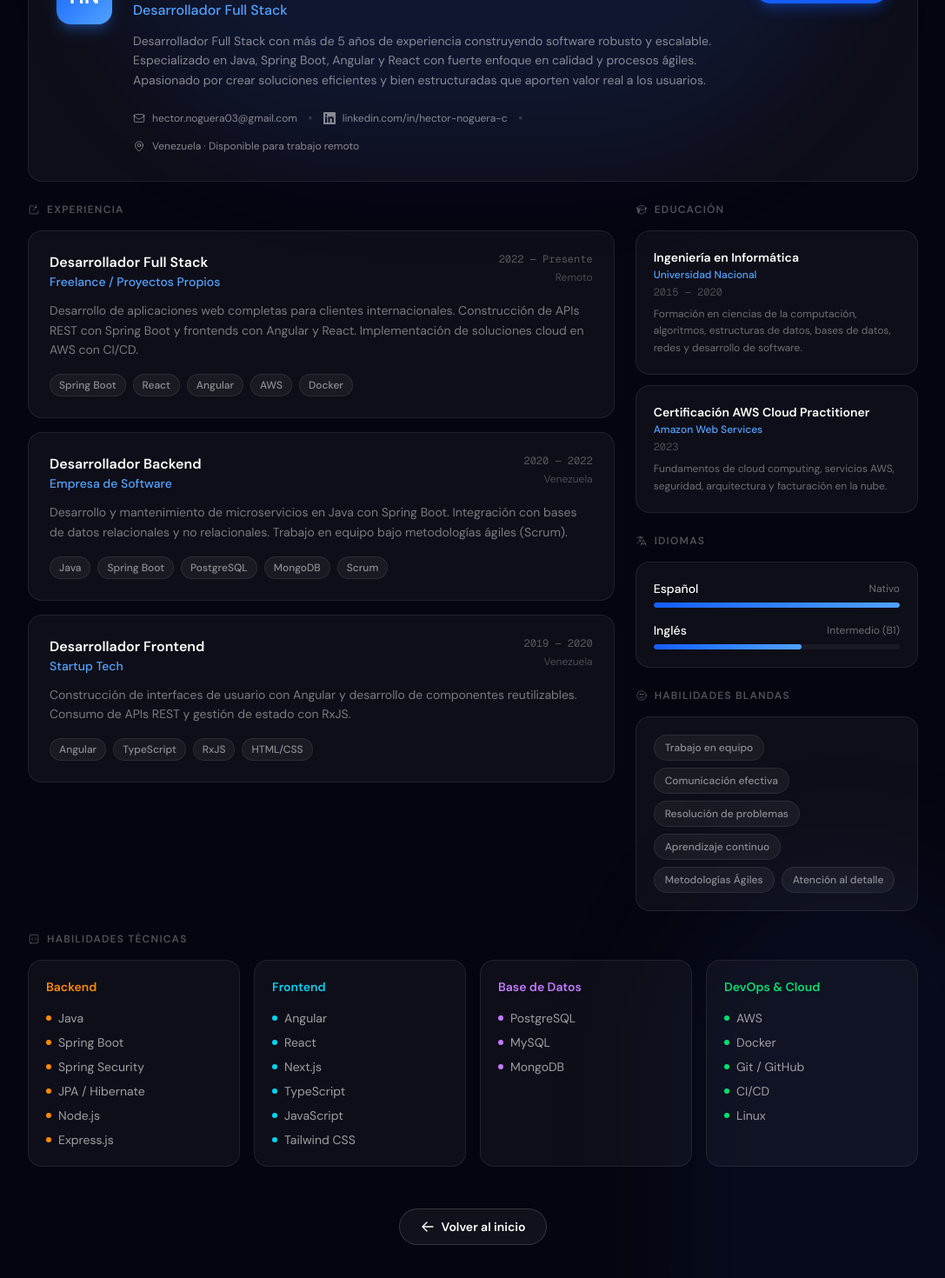
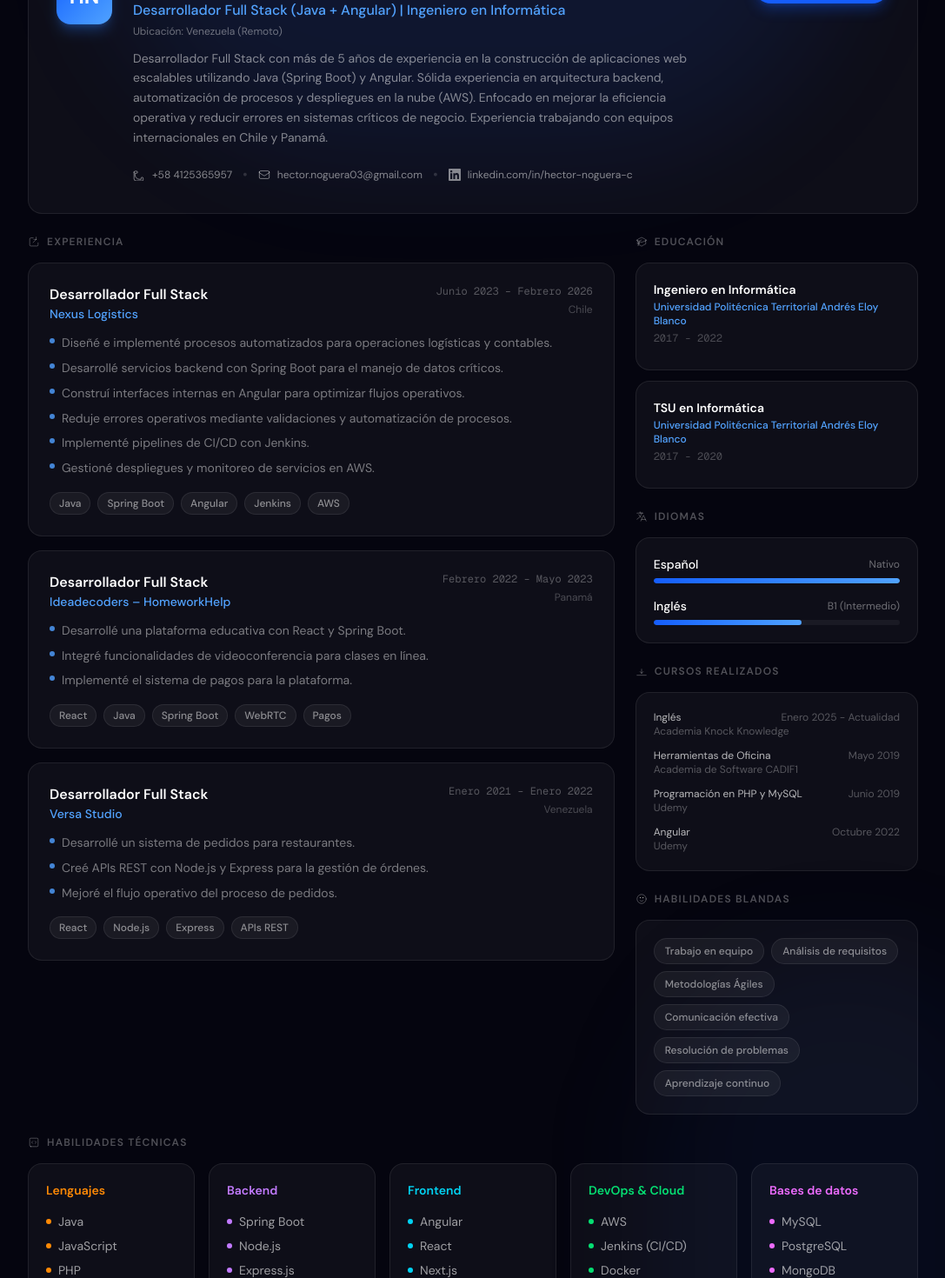
Before and after one commit to HectorDNC/portafolio, a Next.js app: page /resume in a window 1280 px wide. Shown: the part 400-1870 px from the top of the page at 87% size, without its empty margins (96-1183 px from the left). Built offline with nearby package versions, Linux system fonts and the light colour scheme.

Commit message:
feat: Actualizar información de experiencia laboral y educación en la página de resumen

```diff
--- a/src/app/resume/page.tsx
+++ b/src/app/resume/page.tsx
@@ -5,58 +5,76 @@ import Link from "next/link";
 const experience = [
   {
     role: "Desarrollador Full Stack",
-    company: "Freelance / Proyectos Propios",
-    period: "2022 — Presente",
-    location: "Remoto",
-    description:
-      "Desarrollo de aplicaciones web completas para clientes internacionales. Construcción de APIs REST con Spring Boot y frontends con Angular y React. Implementación de soluciones cloud en AWS con CI/CD.",
-    tags: ["Spring Boot", "React", "Angular", "AWS", "Docker"],
+    company: "Nexus Logistics",
+    period: "Junio 2023 – Febrero 2026",
+    location: "Chile",
+    highlights: [
+      "Diseñé e implementé procesos automatizados para operaciones logísticas y contables.",
+      "Desarrollé servicios backend con Spring Boot para el manejo de datos críticos.",
+      "Construí interfaces internas en Angular para optimizar flujos operativos.",
+      "Reduje errores operativos mediante validaciones y automatización de procesos.",
+      "Implementé pipelines de CI/CD con Jenkins.",
+      "Gestioné despliegues y monitoreo de servicios en AWS.",
+    ],
+    tags: ["Java", "Spring Boot", "Angular", "Jenkins", "AWS"],
   },
   {
-    role: "Desarrollador Backend",
-    company: "Empresa de Software",
-    period: "2020 — 2022",
-    location: "Venezuela",
-    description:
-      "Desarrollo y mantenimiento de microservicios en Java con Spring Boot. Integración con bases de datos relacionales y no relacionales. Trabajo en equipo bajo metodologías ágiles (Scrum).",
-    tags: ["Java", "Spring Boot", "PostgreSQL", "MongoDB", "Scrum"],
+    role: "Desarrollador Full Stack",
+    company: "Ideadecoders – HomeworkHelp",
+    period: "Febrero 2022 – Mayo 2023",
+    location: "Panamá",
+    highlights: [
+      "Desarrollé una plataforma educativa con React y Spring Boot.",
+      "Integré funcionalidades de videoconferencia para clases en línea.",
+      "Implementé el sistema de pagos para la plataforma.",
+    ],
+    tags: ["React", "Java", "Spring Boot", "WebRTC", "Pagos"],
   },
   {
-    role: "Desarrollador Frontend",
-    company: "Startup Tech",
-    period: "2019 — 2020",
+    role: "Desarrollador Full Stack",
+    company: "Versa Studio",
+    period: "Enero 2021 – Enero 2022",
     location: "Venezuela",
-    description:
-      "Construcción de interfaces de usuario con Angular y desarrollo de componentes reutilizables. Consumo de APIs REST y gestión de estado con RxJS.",
-    tags: ["Angular", "TypeScript", "RxJS", "HTML/CSS"],
+    highlights: [
+      "Desarrollé un sistema de pedidos para restaurantes.",
+      "Creé APIs REST con Node.js y Express para la gestión de órdenes.",
+      "Mejoré el flujo operativo del proceso de pedidos.",
+    ],
+    tags: ["React", "Node.js", "Express", "APIs REST"],
   },
 ];
 
 const education = [
   {
-    degree: "Ingeniería en Informática",
-    institution: "Universidad Nacional",
-    period: "2015 — 2020",
-    description:
-      "Formación en ciencias de la computación, algoritmos, estructuras de datos, bases de datos, redes y desarrollo de software.",
+    degree: "Ingeniero en Informática",
+    institution: "Universidad Politécnica Territorial Andrés Eloy Blanco",
+    period: "2017 - 2022",
+    description: "",
   },
   {
-    degree: "Certificación AWS Cloud Practitioner",
-    institution: "Amazon Web Services",
-    period: "2023",
-    description:
-      "Fundamentos de cloud computing, servicios AWS, seguridad, arquitectura y facturación en la nube.",
+    degree: "TSU en Informática",
+    institution: "Universidad Politécnica Territorial Andrés Eloy Blanco",
+    period: "2017 - 2020",
+    description: "",
   },
 ];
 
 const skillGroups = [
   {
-    category: "Backend",
+    category: "Lenguajes",
     color: "from-orange-500/20 to-red-500/10",
     border: "border-orange-500/20",
     accent: "text-orange-400",
     dot: "bg-orange-400",
-    items: ["Java", "Spring Boot", "Spring Security", "JPA / Hibernate", "Node.js", "Express.js"],
+    items: ["Java", "JavaScript", "PHP", "SQL"],
+  },
+  {
+    category: "Backend",
+    color: "from-purple-500/20 to-violet-500/10",
+    border: "border-purple-500/20",
+    accent: "text-purple-400",
+    dot: "bg-purple-400",
+    items: ["Spring Boot", "Node.js", "Express.js"],
   },
   {
     category: "Frontend",
@@ -64,15 +82,7 @@ const skillGroups = [
     border: "border-cyan-500/20",
     accent: "text-cyan-400",
     dot: "bg-cyan-400",
-    items: ["Angular", "React", "Next.js", "TypeScript", "JavaScript", "Tailwind CSS"],
-  },
-  {
-    category: "Base de Datos",
-    color: "from-purple-500/20 to-violet-500/10",
-    border: "border-purple-500/20",
-    accent: "text-purple-400",
-    dot: "bg-purple-400",
-    items: ["PostgreSQL", "MySQL", "MongoDB"],
+    items: ["Angular", "React", "Next.js"],
   },
   {
     category: "DevOps & Cloud",
@@ -80,23 +90,44 @@ const skillGroups = [
     border: "border-green-500/20",
     accent: "text-green-400",
     dot: "bg-green-400",
-    items: ["AWS", "Docker", "Git / GitHub", "CI/CD", "Linux"],
+    items: ["AWS", "Jenkins (CI/CD)", "Docker"],
+  },
+  {
+    category: "Bases de datos",
+    color: "from-fuchsia-500/20 to-pink-500/10",
+    border: "border-fuchsia-500/20",
+    accent: "text-fuchsia-400",
+    dot: "bg-fuchsia-400",
+    items: ["MySQL", "PostgreSQL", "MongoDB"],
   },
 ];
 
 const languages = [
   { name: "Español", level: "Nativo", percent: 100 },
-  { name: "Inglés", level: "Intermedio (B1)", percent: 60 },
+  { name: "Inglés", level: "B1 (Intermedio)", percent: 60 },
 ];
 
 const softSkills = [
   "Trabajo en equipo",
+  "Análisis de requisitos",
+  "Metodologías Ágiles",
   "Comunicación efectiva",
   "Resolución de problemas",
   "Aprendizaje continuo",
-  "Metodologías Ágiles",
-  "Atención al detalle",
 ];
+
+const courses = [
+  { title: "Inglés", provider: "Academia Knock Knowledge", period: "Enero 2025 - Actualidad" },
+  { title: "Herramientas de Oficina", provider: "Academia de Software CADIF1", period: "Mayo 2019" },
+  { title: "Programación en PHP y MySQL", provider: "Udemy", period: "Junio 2019" },
+  { title: "Angular", provider: "Udemy", period: "Octubre 2022" },
+];
+
+const fullName = "Hector Noguera";
+const title = "Desarrollador Full Stack (Java + Angular) | Ingeniero en Informática";
+const birthDate = "10/02/2000";
+const phone = "+58 4125365957";
+const location = "Venezuela (Remoto)";
 
 export default function ResumePage() {
   return (
@@ -118,7 +149,7 @@ export default function ResumePage() {
               Resumen Profesional
             </h1>
             <p className="mx-auto max-w-xl text-base leading-relaxed text-white/45 md:text-lg">
-              Más de 5 años construyendo software robusto, escalable y de alta calidad.
+              Desarrollador Full Stack con foco en impacto de negocio, escalabilidad y eficiencia operativa.
             </p>
           </div>
 
@@ -128,16 +159,25 @@ export default function ResumePage() {
               HN
             </div>
             <div className="flex-1">
-              <h2 className="text-2xl font-semibold text-white mb-1">Hector Noguera</h2>
-              <p className="text-blue-400 font-medium mb-3">Desarrollador Full Stack</p>
+              <h2 className="text-2xl font-semibold text-white mb-1">{fullName}</h2>
+              <p className="text-blue-400 font-medium mb-1">{title}</p>
+              <p className="text-white/40 text-xs mb-3">Ubicación: {location}</p>
               <p className="text-white/50 text-sm leading-relaxed max-w-2xl">
-                Desarrollador Full Stack con más de 5 años de experiencia construyendo software robusto y escalable.
-                Especializado en Java, Spring Boot, Angular y React con fuerte enfoque en calidad y procesos ágiles.
-                Apasionado por crear soluciones eficientes y bien estructuradas que aporten valor real a los usuarios.
+                Desarrollador Full Stack con más de 5 años de experiencia en la construcción de aplicaciones web escalables utilizando Java (Spring Boot) y Angular. Sólida experiencia en arquitectura backend, automatización de procesos y despliegues en la nube (AWS). Enfocado en mejorar la eficiencia operativa y reducir errores en sistemas críticos de negocio. Experiencia trabajando con equipos internacionales en Chile y Panamá.
               </p>
               <div className="flex flex-wrap gap-3 mt-5">
                 <a
-                  href="mailto:hector.noguera03@gmail.com"
+                  href={`tel:${phone.replace(/\s+/g, "")}`}
+                  className="flex items-center gap-2 text-xs text-white/50 hover:text-white/80 transition-colors"
+                >
+                  <svg width="14" height="14" fill="none" viewBox="0 0 24 24" stroke="currentColor" strokeWidth={1.5}>
+                    <path strokeLinecap="round" strokeLinejoin="round" d="M2 7a2 2 0 012-2h3a2 2 0 012 2v0a2 2 0 01-2 2H4v3a9 9 0 009 9h3v-2a2 2 0 012-2h0a2 2 0 012 2v3a2 2 0 01-2 2H6a4 4 0 01-4-4V7z" />
+                  </svg>
+                  {phone}
+                </a>
+                <span className="text-white/15">•</span>
+                <a
+                  href={`mailto:hector.noguera03@gmail.com`}
                   className="flex items-center gap-2 text-xs text-white/50 hover:text-white/80 transition-colors"
                 >
                   <svg width="14" height="14" fill="none" viewBox="0 0 24 24" stroke="currentColor" strokeWidth={1.5}>
@@ -157,14 +197,6 @@ export default function ResumePage() {
                   </svg>
                   linkedin.com/in/hector-noguera-c
                 </a>
-                <span className="text-white/15">•</span>
-                <span className="flex items-center gap-2 text-xs text-white/50">
-                  <svg width="14" height="14" fill="none" viewBox="0 0 24 24" stroke="currentColor" strokeWidth={1.5}>
-                    <path strokeLinecap="round" strokeLinejoin="round" d="M15 10.5a3 3 0 11-6 0 3 3 0 016 0z" />
-                    <path strokeLinecap="round" strokeLinejoin="round" d="M19.5 10.5c0 7.142-7.5 11.25-7.5 11.25S4.5 17.642 4.5 10.5a7.5 7.5 0 1115 0z" />
-                  </svg>
-                  Venezuela · Disponible para trabajo remoto
-                </span>
               </div>
             </div>
             <a
@@ -202,7 +234,14 @@ export default function ResumePage() {
                       <span className="text-white/25 text-xs">{exp.location}</span>
                     </div>
                   </div>
-                  <p className="text-white/45 text-sm leading-relaxed mb-4">{exp.description}</p>
+                  <ul className="mb-4 space-y-1.5">
+                    {exp.highlights.map((highlight) => (
+                      <li key={highlight} className="flex items-start gap-2 text-white/45 text-sm leading-relaxed">
+                        <span className="mt-1.5 h-1.5 w-1.5 rounded-full bg-blue-400/80 flex-shrink-0" />
+                        <span>{highlight}</span>
+                      </li>
+                    ))}
+                  </ul>
                   <div className="flex flex-wrap gap-2">
                     {exp.tags.map((tag) => (
                       <span
@@ -233,8 +272,8 @@ export default function ResumePage() {
                     <div key={i} className="card-dark rounded-2xl p-5">
                       <h4 className="text-white font-semibold text-sm mb-0.5">{edu.degree}</h4>
                       <p className="text-blue-400 text-xs font-medium mb-1">{edu.institution}</p>
-                      <p className="text-white/25 text-xs font-mono mb-2">{edu.period}</p>
-                      <p className="text-white/40 text-xs leading-relaxed">{edu.description}</p>
+                      {edu.period && <p className="text-white/25 text-xs font-mono mb-2">{edu.period}</p>}
+                      {edu.description && <p className="text-white/40 text-xs leading-relaxed">{edu.description}</p>}
                     </div>
                   ))}
                 </div>
@@ -266,7 +305,28 @@ export default function ResumePage() {
                 </div>
               </div>
 
-              {/* Soft skills */}
+                {/* Cursos Realizados */}
+                <div>
+                  <h3 className="text-xs font-semibold uppercase tracking-widest text-white/30 mb-4 flex items-center gap-2">
+                    <svg width="14" height="14" fill="none" viewBox="0 0 24 24" stroke="currentColor" strokeWidth={1.5}>
+                      <path strokeLinecap="round" strokeLinejoin="round" d="M12 8v8m0 0l-3-3m3 3l3-3M3 20h18" />
+                    </svg>
+                    Cursos Realizados
+                  </h3>
+                  <div className="card-dark rounded-2xl p-5 space-y-3">
+                    {courses.map((c, idx) => (
+                      <div key={idx} className="text-xs">
+                        <div className="flex justify-between items-center">
+                          <span className="text-white/70">{c.title}</span>
+                          <span className="text-white/30 text-xs">{c.period}</span>
+                        </div>
+                        <div className="text-white/30 text-xs">{c.provider}</div>
+                      </div>
+                    ))}
+                  </div>
+                </div>
+
+                {/* Soft skills */}
               <div>
                 <h3 className="text-xs font-semibold uppercase tracking-widest text-white/30 mb-4 flex items-center gap-2">
                   <svg width="14" height="14" fill="none" viewBox="0 0 24 24" stroke="currentColor" strokeWidth={1.5}>
@@ -298,11 +358,11 @@ export default function ResumePage() {
               </svg>
               Habilidades Técnicas
             </h3>
-            <div className="grid grid-cols-1 sm:grid-cols-2 lg:grid-cols-4 gap-4">
+            <div className="grid grid-cols-1 sm:grid-cols-2 lg:grid-cols-5 gap-4">
               {skillGroups.map((group) => (
                 <div
                   key={group.category}
-                  className={`card-dark rounded-2xl p-5 bg-gradient-to-br ${group.color} border ${group.border}`}
+                  className={`card-dark mx-4 sm:mx-0 rounded-2xl p-5 bg-gradient-to-br ${group.color} border ${group.border}`}
                 >
                   <h4 className={`text-sm font-semibold mb-4 ${group.accent}`}>{group.category}</h4>
                   <ul className="space-y-2">
--- a/src/components/ProjectCard.tsx
+++ b/src/components/ProjectCard.tsx
@@ -43,7 +43,7 @@ export default function ProjectCard({ project }: ProjectCardProps) {
 
         <div className="absolute top-4 right-4">
           <span
-            className="rounded-2xl border border-[#25467a]/55 bg-[#06112a]/78 px-4 py-2 text-sm font-medium text-[#d9e6ff] shadow-[inset_0_1px_0_rgba(255,255,255,0.06),0_8px_24px_rgba(0,0,0,0.35)] backdrop-blur-xl"
+            className="rounded-2xl border border-[#25467a]/55 bg-[#06112a]/78 px-3 py-2 text-xs font-small text-[#d9e6ff] shadow-[inset_0_1px_0_rgba(255,255,255,0.06),0_8px_24px_rgba(0,0,0,0.35)] backdrop-blur-xl"
           >
             {project.category}
           </span>
--- a/src/components/Projects.tsx
+++ b/src/components/Projects.tsx
@@ -1,5 +1,5 @@
 import Link from "next/link";
-import { projectsSummary } from "../utils/data/projectsData";
+import { projects, projectsSummary } from "../utils/data/projectsData";
 import ProjectCard from "./ProjectCard";
 
 export default function Projects() {
@@ -53,6 +53,7 @@ export default function Projects() {
         </div>
 
         {/* See more projects link */}
+        {projectsSummary.length > 0 && projects.length > projectsSummary.length && (
           <div className="mt-10 text-center">
             <Link
               href="/projects"
@@ -71,6 +72,7 @@ export default function Projects() {
               </svg>
             </Link>
           </div>
+        )}
       </div>
     </section>
   );
--- a/src/utils/data/projectsData.ts
+++ b/src/utils/data/projectsData.ts
@@ -17,7 +17,7 @@ export const projects: Project[] = [
     title: "Sistema de Gestión Logística",
     description:
       "Plataforma logística para manejo procesos de exportación e importación, reportes precisos y reducción de errores operativos. Desarrollado para Nexus Logistics (Chile).",
-    category: "Enterprise",
+    category: "Logistics System",
     tech: ["Spring Boot", "Angular", "SQL", "AWS", "Jenkins"],
     gradient: "from-blue-500/20 to-cyan-600/20",
     accent: "bg-blue-500/10 text-blue-300 border-blue-500/20",
@@ -30,7 +30,7 @@ export const projects: Project[] = [
     title: "Sistema de Gestión Contable",
     description:
       "Plataforma contable con procesos de facturación, gestión de cobros y pagos, reportes precisos y mejoras en la eficiencia contable.",
-    category: "Enterprise",
+    category: "Financial System",
     tech: ["Spring Boot", "Angular", "SQL", "AWS", "Jenkins"],
     gradient: "from-blue-500/20 to-cyan-600/20",
     accent: "bg-blue-500/10 text-blue-300 border-blue-500/20",
@@ -42,7 +42,7 @@ export const projects: Project[] = [
     title: "Portal de Clientes",
     description:
       "Sistema integrado de consulta para clientes que acceden a información de logística y contabilidad. Visualización de estados de envíos, facturas, pagos y reportes en tiempo real.",
-    category: "Full Stack",
+    category: "Customer Platform",
     tech: ["Spring Boot", "Angular", "SQL", "AWS"],
     gradient: "from-indigo-500/20 to-blue-600/20",
     accent: "bg-indigo-500/10 text-indigo-300 border-indigo-500/20",
@@ -54,7 +54,7 @@ export const projects: Project[] = [
     title: "Plataforma de Aprendizaje Online",
     description:
       "Plataforma educativa con sistema de videoconferencias, clases privadas e integración de pasarelas de pago. Desarrollado para Ideadecoders (Panamá).",
-    category: "EdTech",
+    category: "EdTech Platform",
     tech: ["React JS", "Spring Boot", "PostgreSQL", "Pasarela de Pagos"],
     gradient: "from-purple-500/20 to-pink-600/20",
     accent: "bg-purple-500/10 text-purple-300 border-purple-500/20",
@@ -66,7 +66,7 @@ export const projects: Project[] = [
     title: "Sistema de Pedidos para Restaurantes",
     description:
       "Aplicación web para gestión de pedidos en restaurantes con panel en tiempo real, historial de órdenes y administración de menú. Desarrollado para Versa Studio (Venezuela).",
-    category: "Full Stack",
+    category: "Restaurant Management System",
     tech: ["React JS", "Node.js", "Express.js", "MySQL"],
     gradient: "from-orange-500/20 to-red-600/20",
     accent: "bg-orange-500/10 text-orange-300 border-orange-500/20",
@@ -75,40 +75,16 @@ export const projects: Project[] = [
   },
   {
     id: 6,
-    title: "Microservicios & APIs REST",
+    title: "Sistema de Inventario y Ventas",
     description:
-      "Arquitecturas de microservicios escalables con Spring Boot, autenticación JWT, documentación Swagger y despliegue en AWS.",
-    category: "Backend",
-    tech: ["Spring Boot", "Java", "AWS", "SQL"],
+      "Diciembre 2020 – Enero 2021. Sistema web para control de inventario y ventas para negocio de equipos tecnológicos. Desarrollado para World Computer (Venezuela).",
+    category: "Inventory & Sales System",
+    tech: ["PHP", "JavaScript", "PostgreSQL", "Bootstrap"],
     gradient: "from-green-500/20 to-emerald-600/20",
     accent: "bg-green-500/10 text-green-300 border-green-500/20",
-    year: "2026",
-    link: "#",
-  },
-  {
-    id: 7,
-    title: "CI/CD Pipeline Automation",
-    description:
-      "Implementación de pipelines de integración y despliegue continuo con Jenkins, reduciendo tiempos de entrega y aumentando la calidad del software.",
-    category: "DevOps",
-    tech: ["Jenkins", "AWS", "Git"],
-    gradient: "from-slate-500/20 to-gray-700/20",
-    accent: "bg-slate-500/10 text-slate-300 border-slate-500/20",
-    year: "2026",
-    link: "#",
-  },
-  {
-    id: 8,
-    title: "Dashboard Contable",
-    description:
-      "Módulo de reportes contables con mejoras en precisión de datos, generación automática de informes y seguimiento de operaciones financieras.",
-    category: "SaaS",
-    tech: ["Angular", "Spring Boot", "SQL"],
-    gradient: "from-yellow-500/20 to-amber-600/20",
-    accent: "bg-yellow-500/10 text-yellow-300 border-yellow-500/20",
-    year: "2026",
+    year: "2021",
     link: "#",
   },
 ];
 
-export const projectsSummary = projects.slice(0, 3);
+export const projectsSummary = projects.slice(0, 6);
```
Lines whose indentation alone changed are shown as unchanged.
